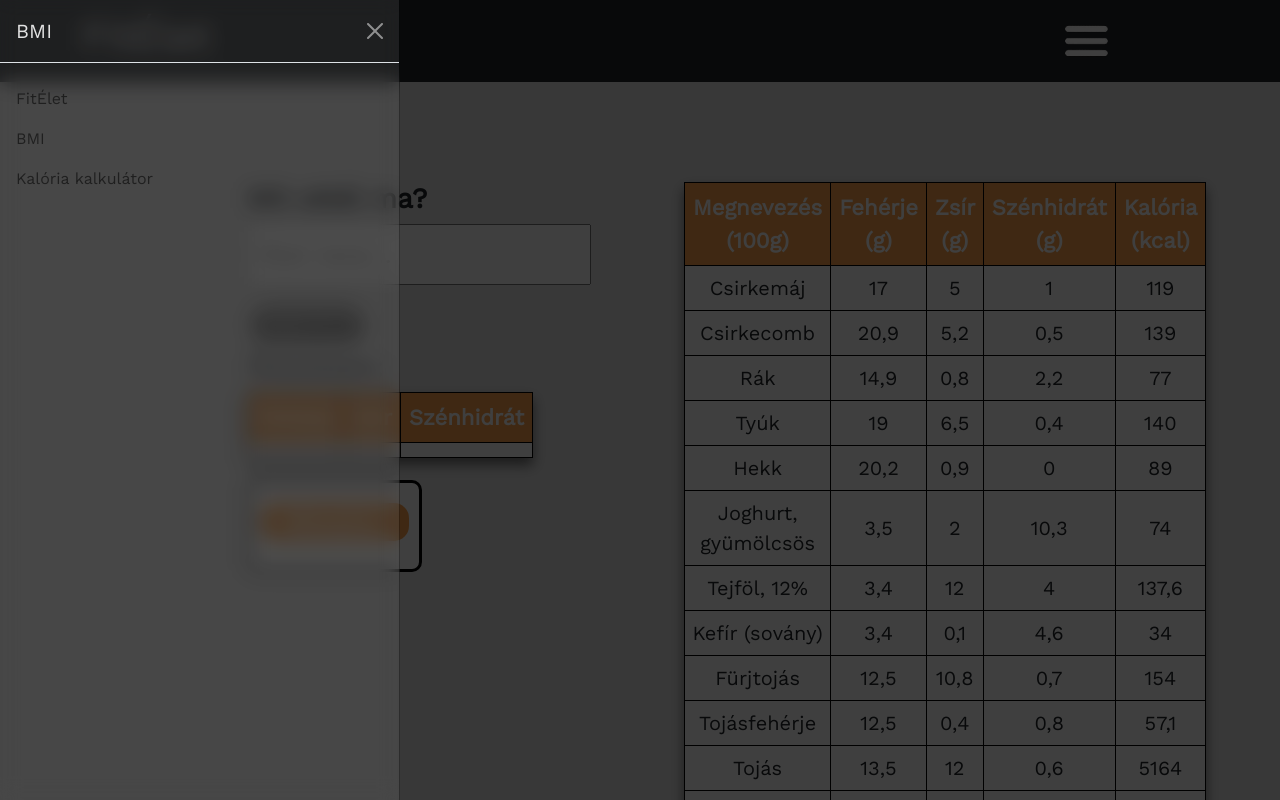
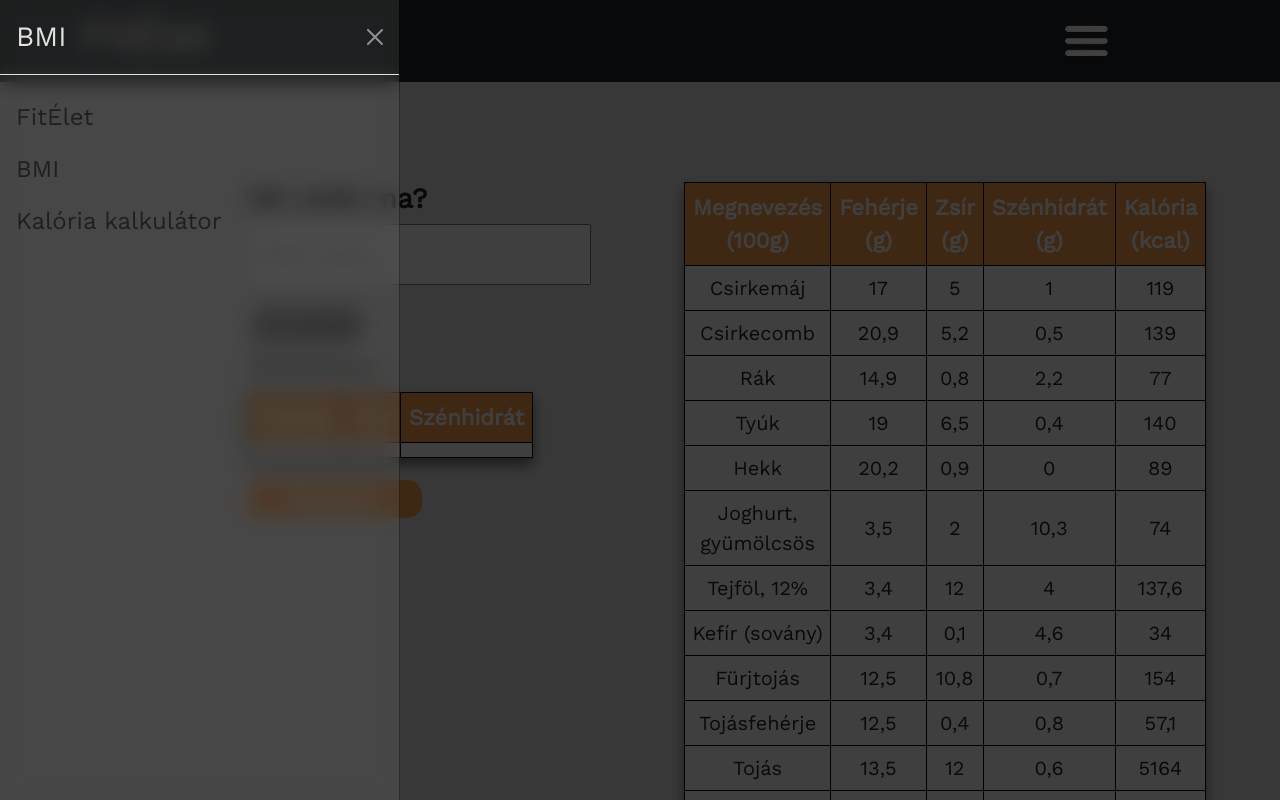
Before and after one commit to LapMa/FitLife, a plain HTML site: page FitLife/calc.html in a window 1280 px wide. Both pictures are taken after a click on the button "Toggle navigation". Shown: the top 800 px of the page. Drawn offline with nearby package versions, Linux system fonts and the light colour scheme.

Commit message:
Update style.css

```diff
--- a/FitLife/style.css
+++ b/FitLife/style.css
@@ -96,11 +96,7 @@ th{
 .foods{
     font-size: 25px;
     margin-top: 5%;
-    border: 3px solid #000;
     width: 40%;
-    padding: 20px 10px;
-    border-radius: 10px;
-    background-color: #fff;
 }
 .foods h2{
     border-radius: 15px;
@@ -131,3 +127,9 @@ footer{
     outline: none;
     box-shadow: none;
   }
+.nav-item{
+    font-size: 24px;
+}
+.offcanvas-title{
+    font-size: 28px;
+}
```
